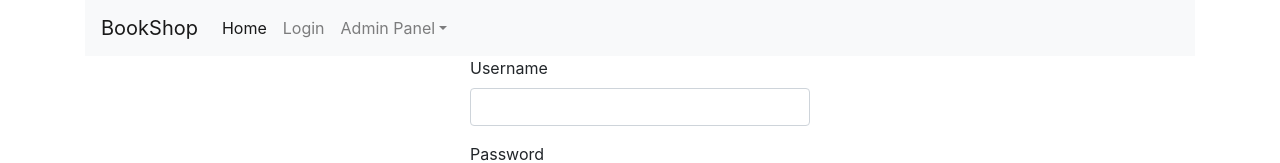
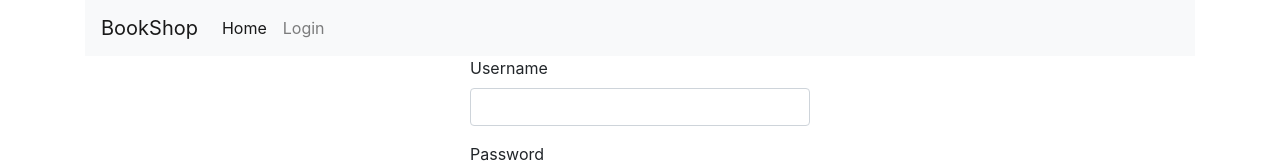
Before and after one commit to ntmonov/BookShop, a React (Create React App) app: page /login in a window 1280 px wide. Shown: the top 163 px of the page. Built offline with nearby package versions, Linux system fonts and the light colour scheme.

Commit message:
Hide links in Header depending on user role

```diff
--- a/src/App.js
+++ b/src/App.js
@@ -16,7 +16,7 @@ function App() {
 
   return (
     <div className='container'>
-      <Header username={username}/>
+      <Header username={username} getUserName={getUserName}/>
       <Switch>
           <Route path="/" exact>
             <Home />
--- a/src/components/auth/Login.jsx
+++ b/src/components/auth/Login.jsx
@@ -19,7 +19,6 @@ const Login = ({ getUserName }) => {
         let userInfo;
         try {
             userInfo = await login(user).then(res => res.json());
-            console.log(userInfo)
             if (userInfo.error) {
                 throw new Error(userInfo.description);
             }
--- a/src/components/common/Header.jsx
+++ b/src/components/common/Header.jsx
@@ -2,20 +2,21 @@ import React from 'react';
 import { Link } from 'react-router-dom';
 import toastr from 'toastr'
 import { deleteAllCookies } from '../../utils/cookiefunctions'
-import { isAuth, logout } from '../../utils/auth';
+import { isAuth, isAdmin, logout } from '../../utils/auth';
 
-const Header = ({username}) => {
+const Header = ({username, getUserName}) => {
 
     const onLogoutClicked = async () => {
         let logoutInfo
         try {
             logoutInfo = await logout();
-            console.log(logoutInfo)
             if (logoutInfo.status !== 204) {
                 throw new Error('Logout failed')
             }
             deleteAllCookies();
             toastr.success('Logout successfull');
+            getUserName('')
+
         } catch (err) {
             toastr.error(err)
         }
@@ -36,7 +37,7 @@ const Header = ({username}) => {
                     <li className="nav-item">
                         <Link className="nav-link" to="/login">Login</Link>
                     </li>
-                    <li className="nav-item dropdown">
+                    {isAdmin() && <li className="nav-item dropdown">
                         <a className="nav-link dropdown-toggle" href="/" id="navbarDropdown" role="button" data-toggle="dropdown" aria-haspopup="true" aria-expanded="false">
                               Admin Panel
                         </a>
@@ -44,7 +45,7 @@ const Header = ({username}) => {
                             <Link className="dropdown-item" to="/admin/listBooks">List books</Link>
                             <Link className="dropdown-item" to="/admin/orders">View orders</Link>
                         </div>
-                    </li>
+                    </li>}
                     {isAuth() && (<li>
                         <span>Welcome {username}</span>
                     </li>)}
```
